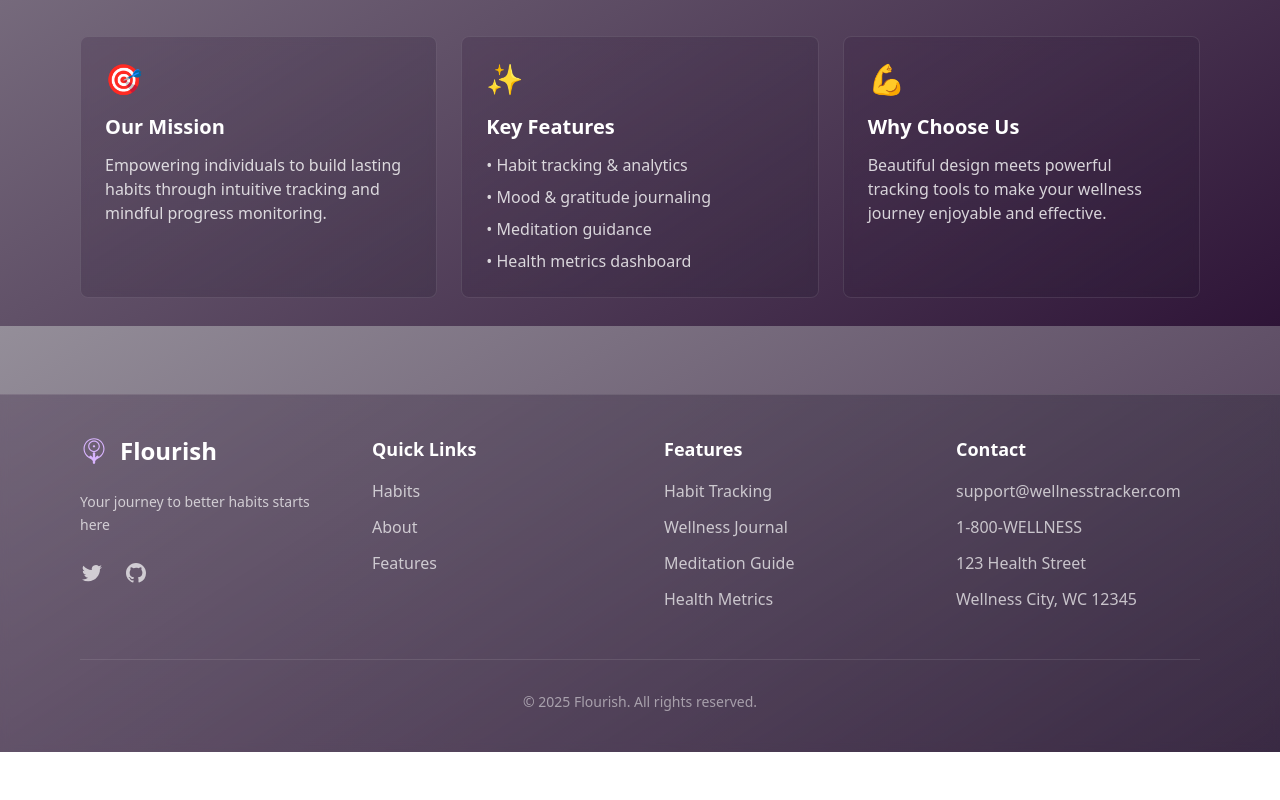
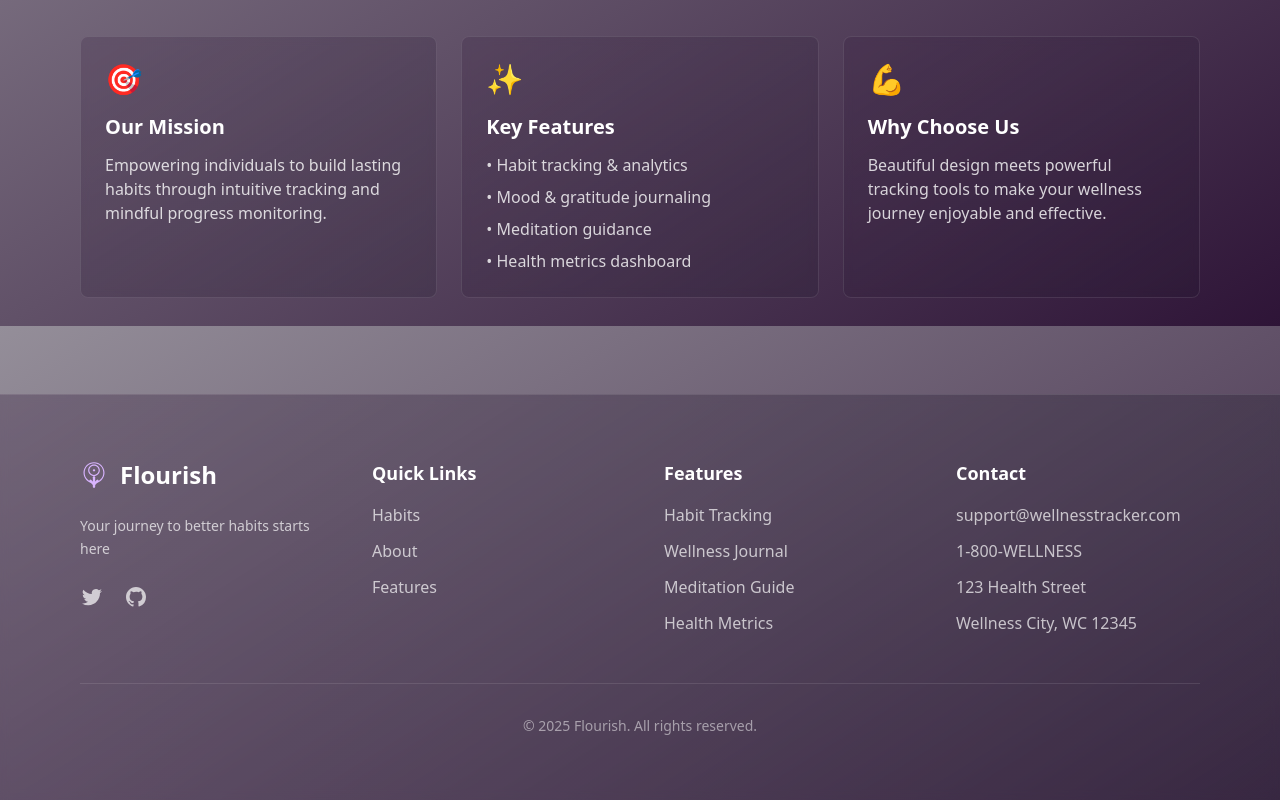
Before and after one commit to mohamedhhersi/wellness-tracker, a Next.js app: page / in a window 1280 px wide. Shown: the part 3674-4474 px from the top of the page. Before the commit the page ends 4426 px from the top, so only its background shows below. Built offline with nearby package versions, Linux system fonts and the light colour scheme.

Commit message:
fixed padding

```diff
--- a/components/Footer.tsx
+++ b/components/Footer.tsx
@@ -6,7 +6,7 @@ const Footer: React.FC = () => {
   return (
     <footer
       className="bg-gradient-to-r from-mice-elf-dark/30 to-dark-purple/30 backdrop-blur-sm
-                     border-t border-white/10 py-10"
+                     border-t border-white/10 py-16"
     >
       <div className="max-w-6xl mx-auto px-4">
         <div className="grid grid-cols-1 md:grid-cols-4 gap-12">
```
